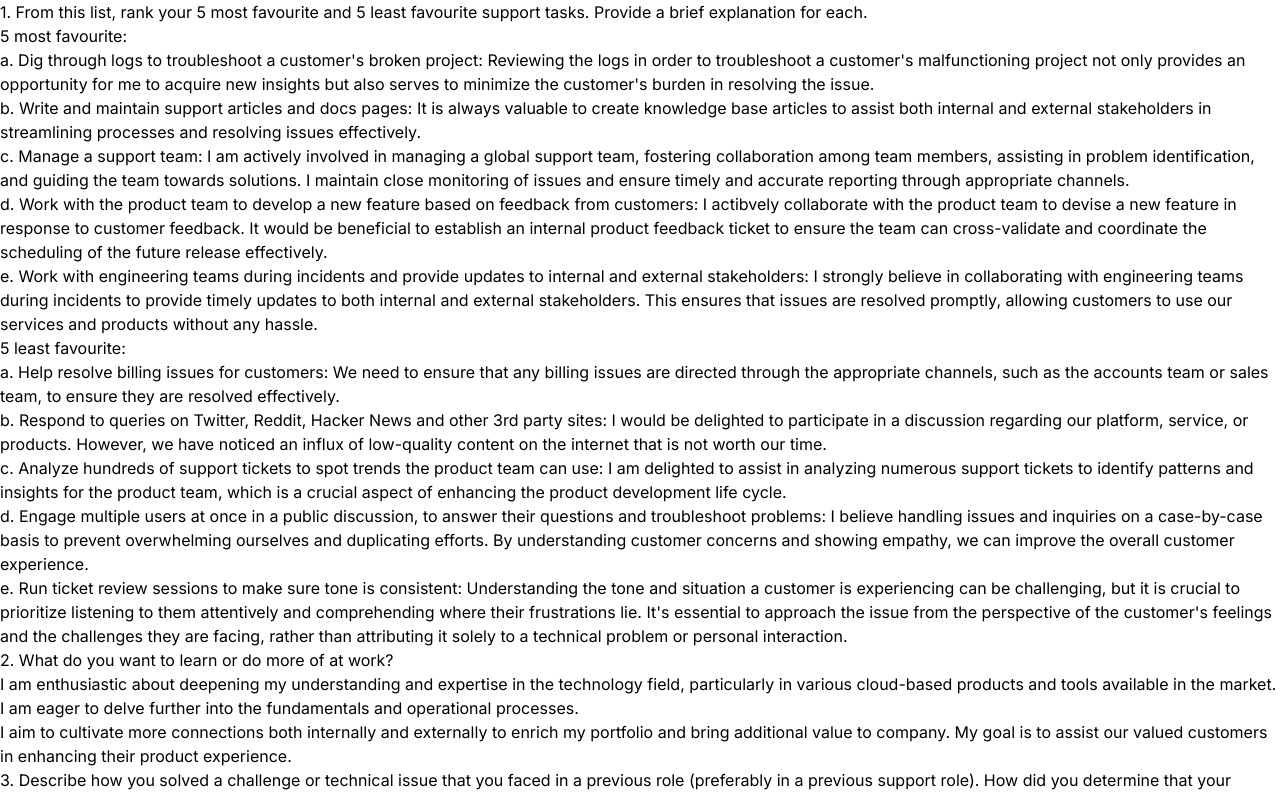
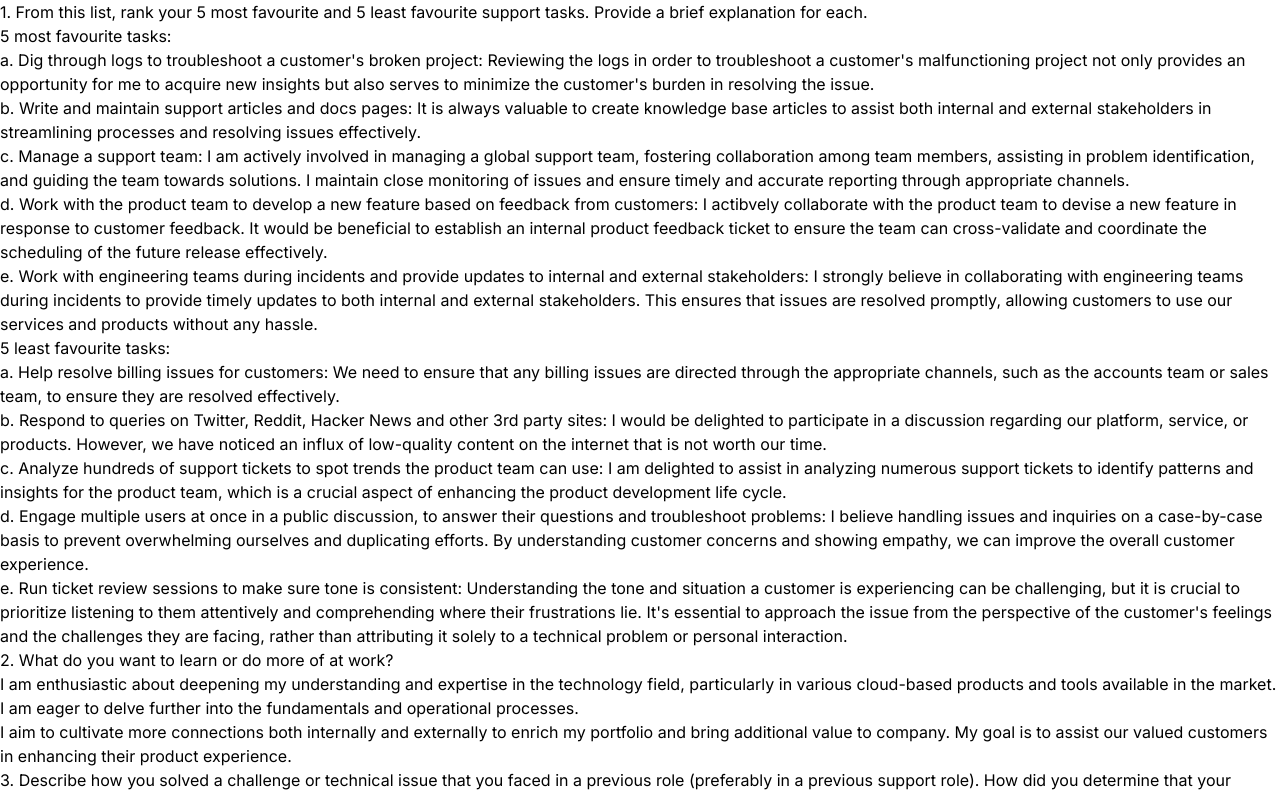
Before and after one commit to Anjan26/nextjs-project, a Next.js app: page / in a window 1280 px wide. Shown: the top 795 px of the page. Built offline with nearby package versions, Linux system fonts and the light colour scheme.

Commit message:
Update page.tsx

```diff
--- a/app/page.tsx
+++ b/app/page.tsx
@@ -7,7 +7,7 @@ export default function Home() {
       brief explanation for each.
    </h4>
    <ul>
-      5 most favourite:
+      5 most favourite tasks:
       <li>a. Dig through logs to troubleshoot a customer&apos;s broken project: Reviewing the logs in order to troubleshoot a customer&apos;s malfunctioning project not only provides an opportunity for me to acquire new insights but also serves to minimize the customer&apos;s burden in resolving the issue.</li>
       <li>b. Write and maintain support articles and docs pages: It is always valuable to create knowledge base articles to assist both internal and external stakeholders in streamlining processes and resolving issues effectively.</li>
       <li>c. Manage a support team: I am actively involved in managing a global support team, fostering collaboration among team members, assisting in problem identification, and guiding the team towards solutions. I maintain close monitoring of issues and ensure timely and accurate reporting through appropriate channels.</li>
@@ -17,7 +17,7 @@ export default function Home() {
       </li>
    </ul>
    <ul>
-      5 least favourite:
+      5 least favourite tasks:
       <li>a. Help resolve billing issues for customers: We need to ensure that any billing issues are directed through the appropriate channels, such as the accounts team or sales team, to ensure they are resolved effectively.</li>
       <li>
          b. Respond to queries on Twitter, Reddit, Hacker News and other 3rd party sites: I would be delighted to participate in a discussion regarding our platform, service, or products. However, we have noticed an influx of low-quality content on the internet that is not worth our time.
```
